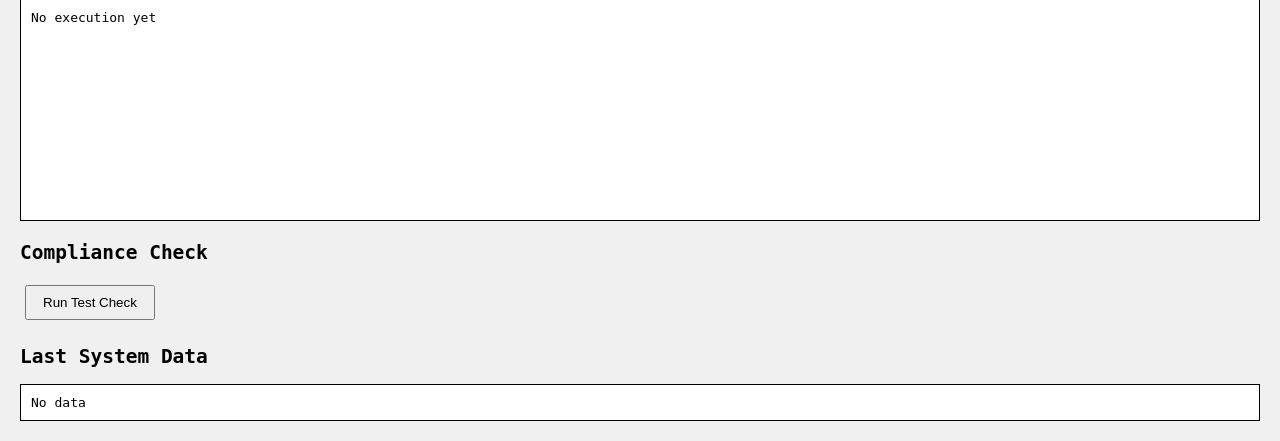
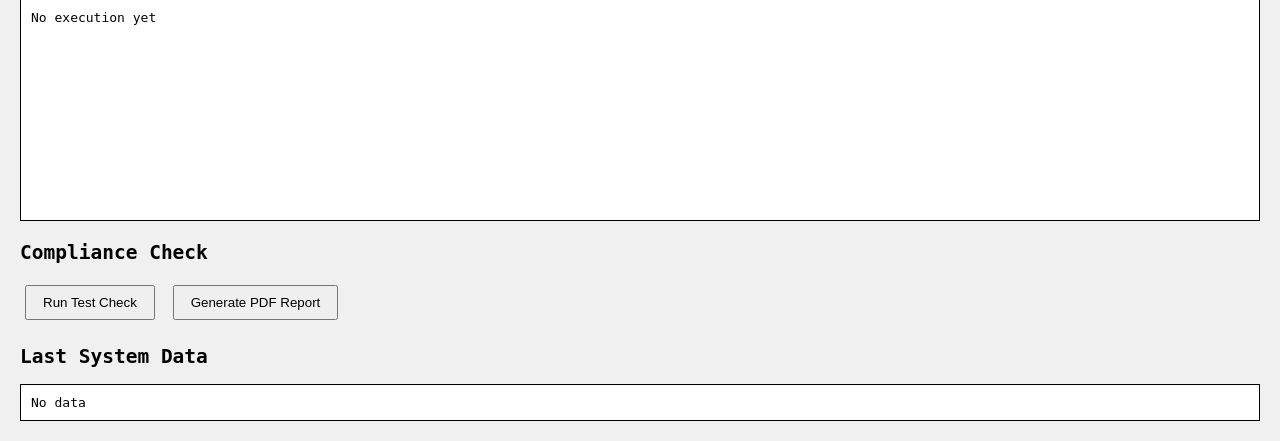
Before and after one commit to sahilbhatt99/Portable-Security-Auditor-using-Raspberry-Pi-Zero-2-W, a Flask app: page / in a window 1280 px wide. Shown: the part 853-1294 px from the top of the page. Run offline with Flask 3, Linux system fonts and the light colour scheme.

Commit message:
Add PDF report generation button to web panel

```diff
--- a/templates/index.html
+++ b/templates/index.html
@@ -58,7 +58,9 @@
 
     <h2>Compliance Check</h2>
     <button onclick="runTest()">Run Test Check</button>
+    <button onclick="generateReport()">Generate PDF Report</button>
     <div id="compliance-result"></div>
+    <p id="report-msg"></p>
 
     <h2>Last System Data</h2>
     <pre id="system-data">No data</pre>
@@ -198,6 +200,28 @@
             });
         }
 
+        function generateReport() {
+            const device = document.getElementById('device-name').value;
+            const owner = document.getElementById('owner-name').value;
+            const scan = document.getElementById('scan-number').value;
+
+            fetch('/report/generate', {
+                method: 'POST',
+                headers: {'Content-Type': 'application/json'},
+                body: JSON.stringify({
+                    device_name: device,
+                    owner_name: owner,
+                    scan_number: parseInt(scan)
+                })
+            }).then(r => r.json()).then(d => {
+                if (d.success) {
+                    document.getElementById('report-msg').innerHTML = '<span class="success">Report generated: <a href="' + d.report_path + '" download>Download PDF</a></span>';
+                } else {
+                    document.getElementById('report-msg').innerHTML = '<span class="error">Failed: ' + d.error + '</span>';
+                }
+            });
+        }
+
         loadStatus();
         loadPayloads();
         setInterval(loadStatus, 5000);
```
